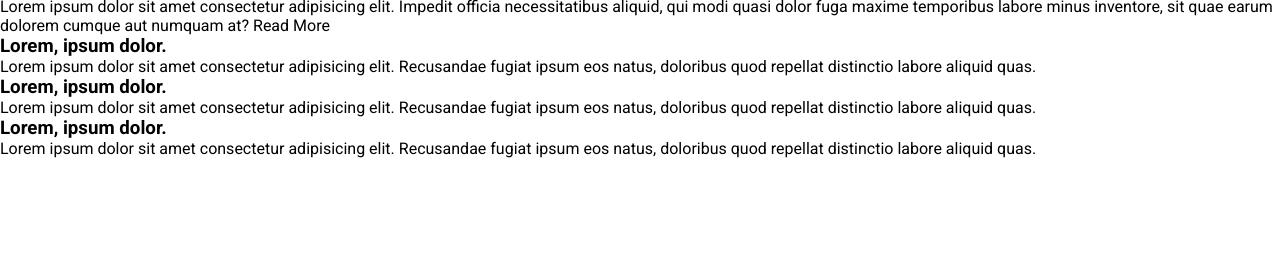
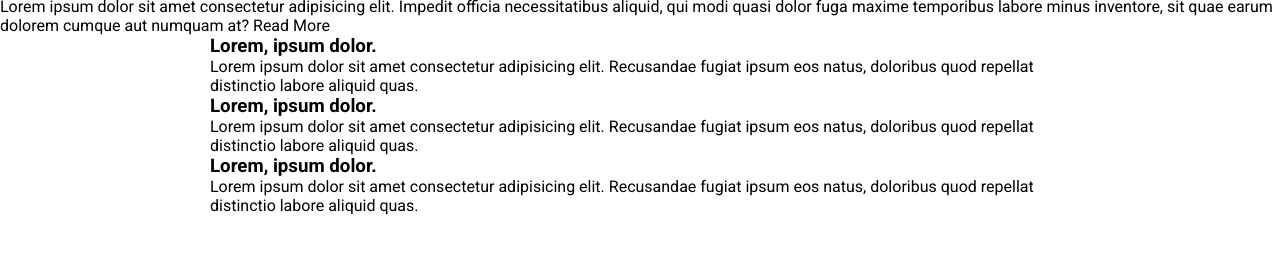
Before and after one commit to Ztevencodes/Nested-CSS-project, a plain HTML site: page index.html in a window 1280 px wide. Shown: the part 41-294 px from the top of the page. Drawn offline with Linux system fonts and the light colour scheme.

Commit message:
Update styles.css

```diff
--- a/css/styles.css
+++ b/css/styles.css
@@ -7,3 +7,13 @@
 body {
     font-family: 'Roboto', sans-serif;
 }
+
+a {
+    text-decoration: none;
+}
+
+.container {
+    max-width: 900px;
+    margin: 0 auto;
+    padding: 0 20px;
+}
```
